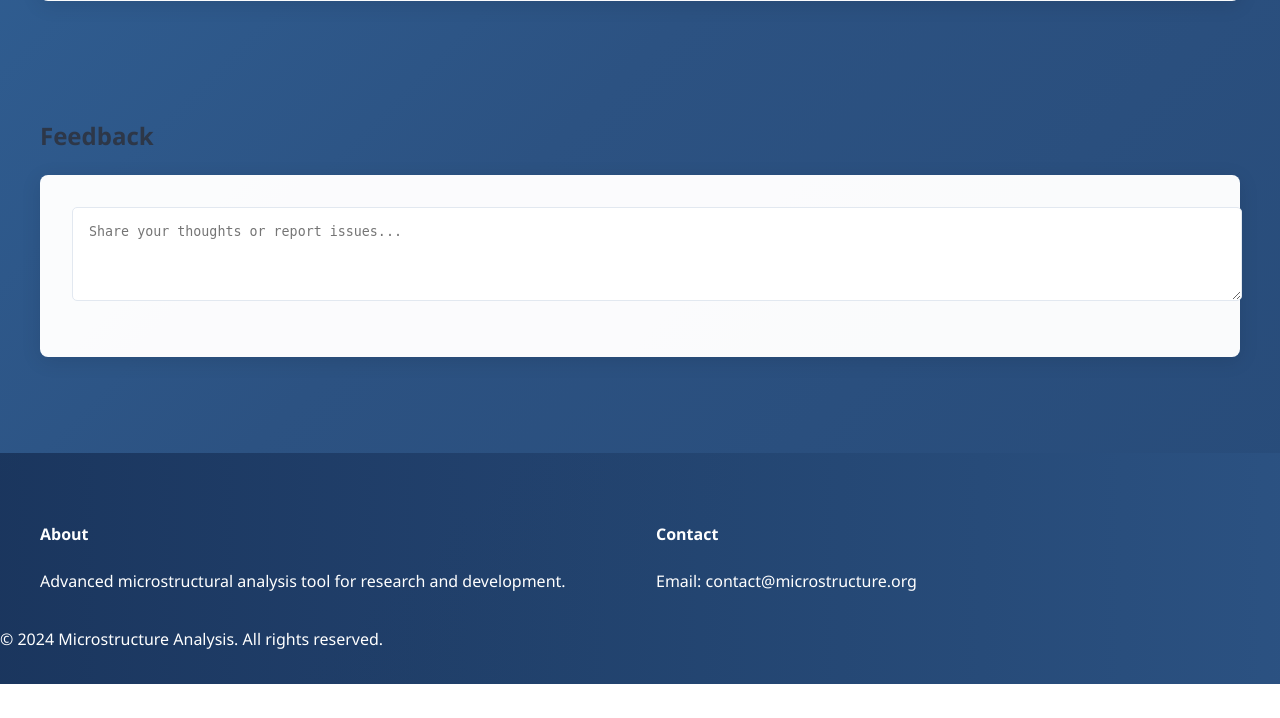
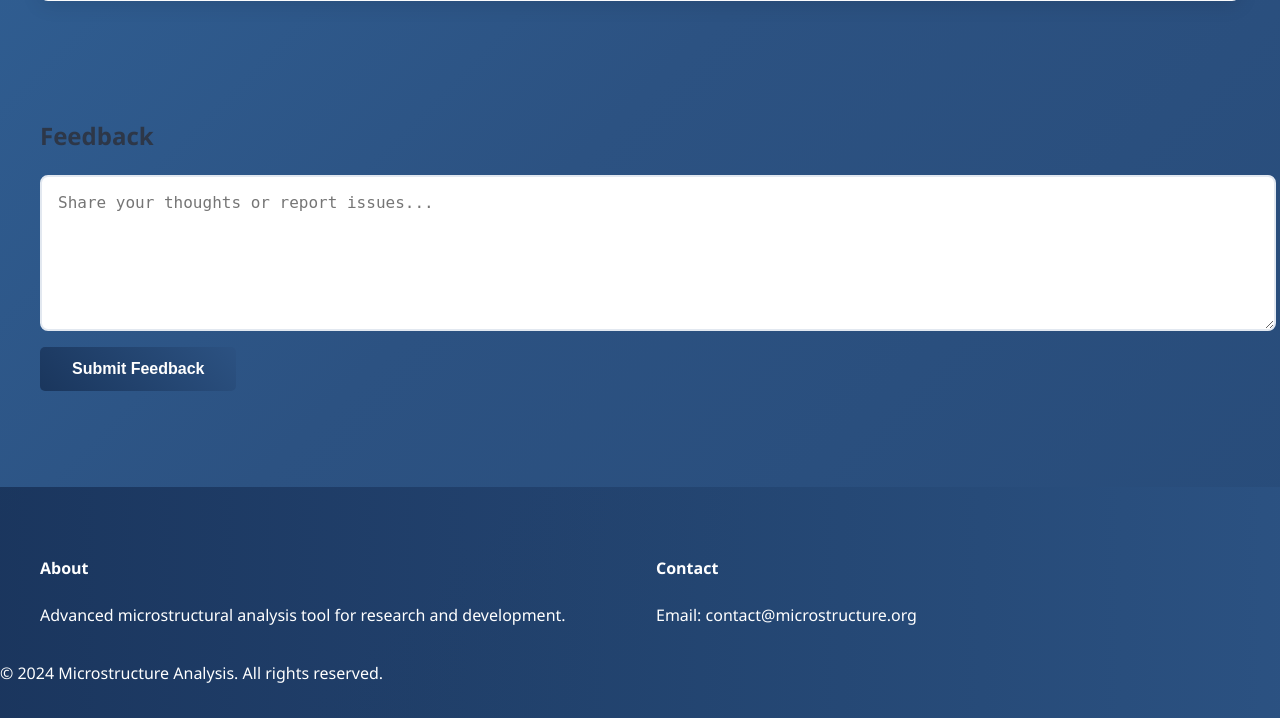
Before and after one commit to kvmani/ml_server, a Flask app: page /super_resolution/ in a window 1280 px wide. Shown: the part 1772-2490 px from the top of the page. Before the commit the page ends 2456 px from the top, so only its background shows below. Run offline with Flask 2, Linux system fonts and the light colour scheme.

Commit message:
Added functional feedback submission button with notifications

```diff
--- a/microstructure-analysis-flask/apps/super_resolution/static/css/styles.css
+++ b/microstructure-analysis-flask/apps/super_resolution/static/css/styles.css
@@ -284,19 +284,86 @@ footer {
 }
 
 .feedback-form {
-    background: var(--card-bg);
-    padding: 2rem;
-    border-radius: 8px;
-    box-shadow: 0 4px 20px rgba(0, 0, 0, 0.1);
+    display: flex;
+    flex-direction: column;
+    gap: 1rem;
 }
 
 .feedback-form textarea {
     width: 100%;
     padding: 1rem;
-    border: 1px solid var(--border-color);
+    border: 2px solid var(--border-color);
+    border-radius: 8px;
+    font-size: 1rem;
+    resize: vertical;
+    min-height: 120px;
+    transition: border-color 0.3s ease;
+}
+
+.feedback-form textarea:focus {
+    outline: none;
+    border-color: var(--accent-color);
+}
+
+.feedback-form button[type="submit"] {
+    align-self: flex-start;
+    background: linear-gradient(45deg, var(--primary-color), var(--secondary-color));
+    color: white;
+    border: none;
+    padding: 0.8rem 2rem;
     border-radius: 5px;
-    margin-bottom: 1rem;
-    resize: vertical;
+    cursor: pointer;
+    font-size: 1rem;
+    font-weight: 600;
+    transition: all 0.3s ease;
+}
+
+.feedback-form button[type="submit"]:hover {
+    transform: translateY(-2px);
+    box-shadow: 0 4px 12px rgba(0, 0, 0, 0.15);
+}
+
+.feedback-form button[type="submit"]:active {
+    transform: translateY(0);
+}
+
+/* Notification Styles */
+.notification {
+    position: fixed;
+    top: 20px;
+    right: 20px;
+    padding: 1rem 2rem;
+    border-radius: 5px;
+    color: white;
+    font-weight: 500;
+    z-index: 1000;
+    animation: slideIn 0.3s ease-out;
+    box-shadow: 0 4px 12px rgba(0, 0, 0, 0.15);
+    transition: opacity 0.3s ease-out, transform 0.3s ease-out;
+}
+
+.notification.success {
+    background: #48bb78;
+}
+
+.notification.error {
+    background: #f56565;
+}
+
+.notification.fade-out {
+    opacity: 0;
+    transform: translateX(100%);
+}
+
+@keyframes slideIn {
+    from {
+        transform: translateX(100%);
+        opacity: 0;
+    }
+    to {
+        transform: translateX(0);
+        opacity: 1;
+    }
 }
 
 /* Particles Animation */
--- a/microstructure-analysis-flask/apps/super_resolution/static/js/main.js
+++ b/microstructure-analysis-flask/apps/super_resolution/static/js/main.js
@@ -121,4 +121,61 @@ document.addEventListener('DOMContentLoaded', function() {
             processedContainer.innerHTML = '<div class="error">Error processing image</div>';
         });
     }
+
+    // Feedback form handling
+    const feedbackForm = document.querySelector('.feedback-form');
+    if (feedbackForm) {
+        feedbackForm.addEventListener('submit', function(e) {
+            e.preventDefault();
+
+            const feedbackText = feedbackForm.querySelector('textarea[name="feedback"]').value.trim();
+            if (!feedbackText) {
+                showNotification('Please enter your feedback', 'error');
+                return;
+            }
+
+            const formData = new URLSearchParams();
+            formData.append('feedback', feedbackText);
+
+            fetch('/super_resolution/feedback', {
+                method: 'POST',
+                headers: {
+                    'Content-Type': 'application/x-www-form-urlencoded',
+                },
+                body: formData.toString()
+            })
+            .then(response => response.json())
+            .then(data => {
+                if (data.success) {
+                    showNotification(data.message, 'success');
+                    feedbackForm.querySelector('textarea').value = ''; // Clear the textarea
+                } else {
+                    showNotification(data.error || 'Error submitting feedback', 'error');
+                }
+            })
+            .catch(error => {
+                console.error('Error:', error);
+                showNotification('Error submitting feedback', 'error');
+            });
+        });
+    }
+
+    // Notification function
+    function showNotification(message, type = 'success') {
+        // Remove any existing notifications
+        const existingNotifications = document.querySelectorAll('.notification');
+        existingNotifications.forEach(notification => notification.remove());
+
+        const notification = document.createElement('div');
+        notification.className = `notification ${type}`;
+        notification.textContent = message;
+
+        document.body.appendChild(notification);
+
+        // Remove notification after 3 seconds
+        setTimeout(() => {
+            notification.classList.add('fade-out');
+            setTimeout(() => notification.remove(), 300);
+        }, 3000);
+    }
 });
--- a/microstructure-analysis-flask/apps/super_resolution/templates/index.html
+++ b/microstructure-analysis-flask/apps/super_resolution/templates/index.html
@@ -107,10 +107,17 @@
 
         <section class="feedback-section">
             <h2>Feedback</h2>
-            <form action="{{ url_for('super_resolution.feedback') }}" method="post" class="feedback-form">
-                <textarea name="feedback" rows="4" placeholder="Share your thoughts or report issues..."></textarea>
-                <button type="submit" class="control-btn">Submit Feedback</button>
-            </form>
+            <div class="feedback-container">
+                <form class="feedback-form">
+                    <textarea
+                        name="feedback"
+                        rows="4"
+                        placeholder="Share your thoughts or report issues..."
+                        required
+                    ></textarea>
+                    <button type="submit">Submit Feedback</button>
+                </form>
+            </div>
         </section>
     </main>
 
```
